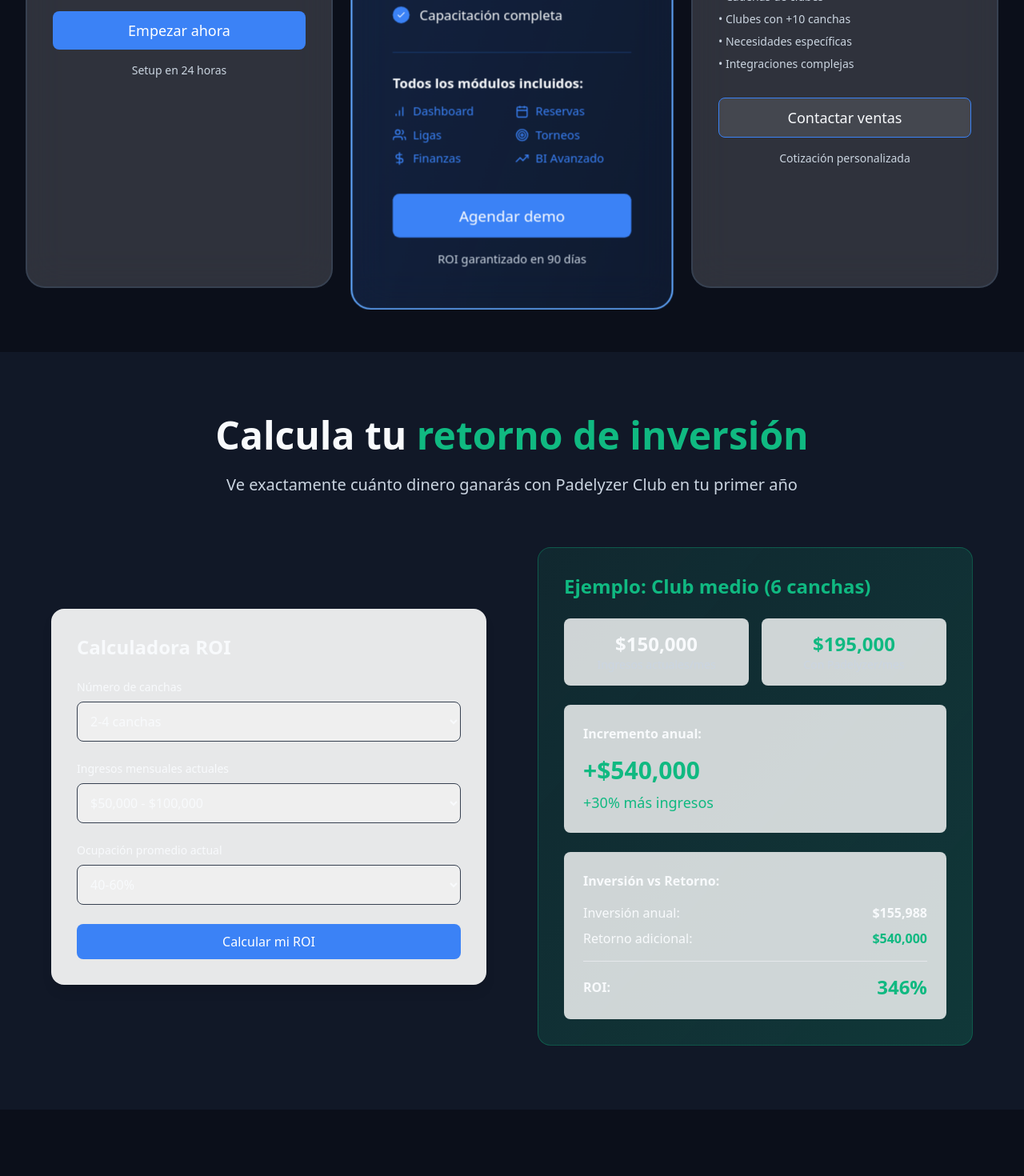
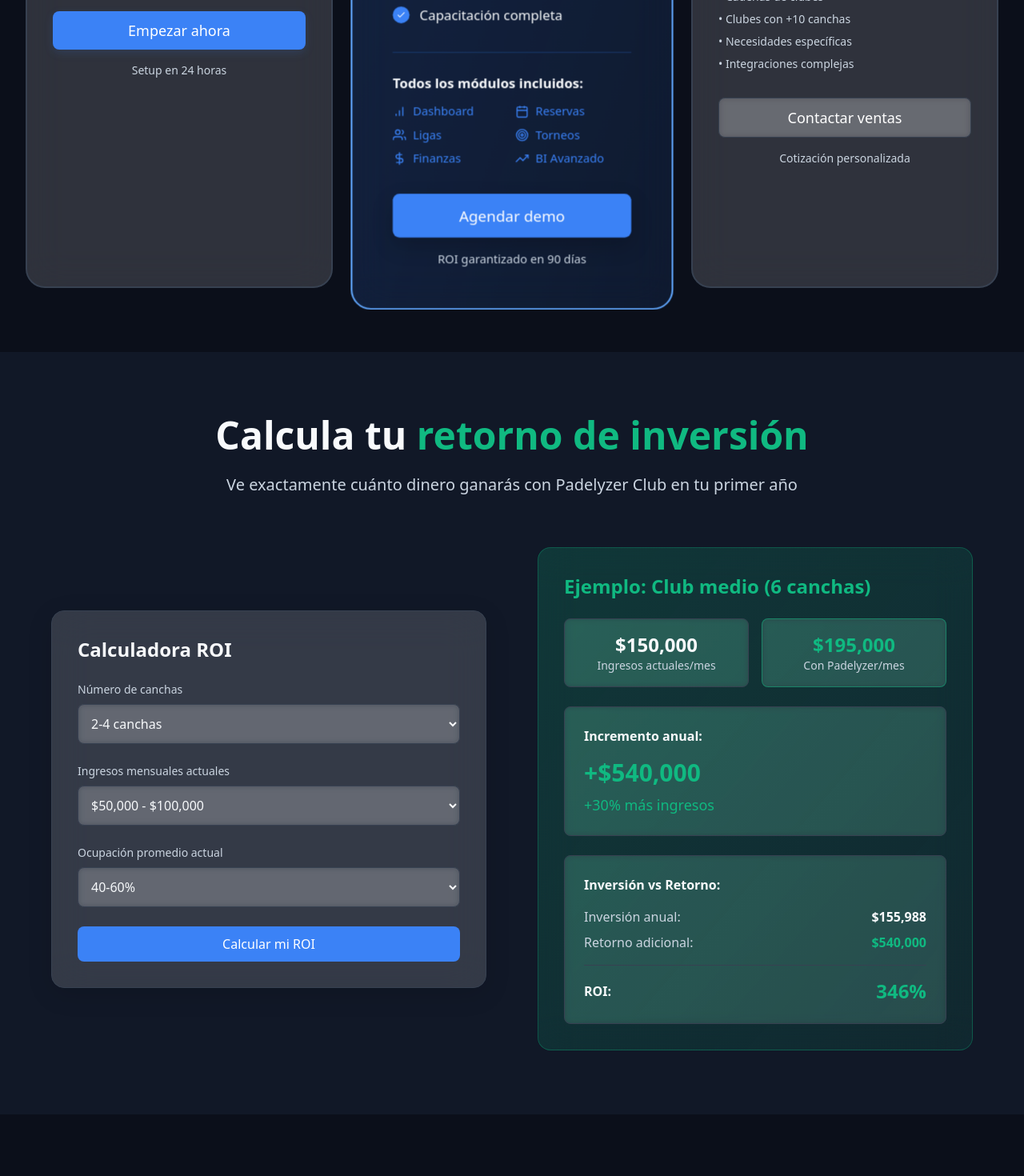
Before and after one commit to sjamesmx/web, a Next.js app in the folder apps/web-club/: page /precios in a window 1280 px wide. Shown: the part 1300-2770 px from the top of the page at 80% size. Built offline with nearby package versions, Linux system fonts and the light colour scheme; a web font is replaced by a local one.

Commit message:
fix: improve button visibility and ROI calculator styling - dark theme consistency

```diff
--- a/apps/web-club/app/precios/page.tsx
+++ b/apps/web-club/app/precios/page.tsx
@@ -150,7 +150,7 @@
                 </div>
               </div>
 
-              <ClubButton className="w-full text-lg mb-4 shadow-glow hover:shadow-glow-lg">
+              <ClubButton className="w-full text-lg mb-4 shadow-subtle hover:shadow-professional text-white">
                 Empezar ahora
               </ClubButton>
               <p className="text-center text-club-text-secondary text-sm">
@@ -223,7 +223,7 @@
                 </div>
               </div>
 
-              <ClubButton size="lg" className="w-full text-lg mb-4 bg-club-accent hover:bg-club-accent-hover shadow-glow-lg hover:shadow-glow animate-pulse-glow">
+              <ClubButton size="lg" className="w-full text-lg mb-4 bg-club-accent hover:bg-club-accent-hover shadow-professional hover:shadow-glass text-white">
                 Agendar demo
               </ClubButton>
               <p className="text-center text-club-text-secondary text-sm">
@@ -277,7 +277,7 @@
                 </div>
               </div>
 
-              <ClubButton variant="secondary" className="w-full text-lg mb-4 bg-club-glass-light border-club-border-glow hover:shadow-glow">
+              <ClubButton variant="secondary" className="w-full text-lg mb-4 bg-club-glass-light border-club-border hover:shadow-subtle text-white">
                 Contactar ventas
               </ClubButton>
               <p className="text-center text-club-text-secondary text-sm">
@@ -301,15 +301,15 @@
           </div>
 
           <div className="grid lg:grid-cols-2 gap-16 items-center max-w-6xl mx-auto">
-            <div className="bg-white/90 backdrop-blur-sm rounded-2xl p-8 shadow-lg">
+            <div className="bg-club-glass-medium backdrop-blur-xl rounded-2xl p-8 shadow-glass border border-club-border">
               <h3 className="text-2xl font-bold mb-6 text-club-text-primary">Calculadora ROI</h3>
 
               <div className="space-y-6">
                 <div>
-                  <label className="block text-sm font-medium text-club-text-primary mb-2">
+                  <label className="block text-sm font-medium text-club-text-secondary mb-2">
                     Número de canchas
                   </label>
-                  <select className="w-full p-3 border border-club-border rounded-lg focus:ring-2 focus:ring-club-accent focus:border-transparent">
+                  <select className="w-full p-3 bg-club-glass-light backdrop-blur-sm border border-club-border rounded-lg focus:ring-2 focus:ring-club-accent focus:border-transparent text-club-text-primary">
                     <option>2-4 canchas</option>
                     <option>5-8 canchas</option>
                     <option>9+ canchas</option>
@@ -317,10 +317,10 @@
                 </div>
 
                 <div>
-                  <label className="block text-sm font-medium text-club-text-primary mb-2">
+                  <label className="block text-sm font-medium text-club-text-secondary mb-2">
                     Ingresos mensuales actuales
                   </label>
-                  <select className="w-full p-3 border border-club-border rounded-lg focus:ring-2 focus:ring-club-accent focus:border-transparent">
+                  <select className="w-full p-3 bg-club-glass-light backdrop-blur-sm border border-club-border rounded-lg focus:ring-2 focus:ring-club-accent focus:border-transparent text-club-text-primary">
                     <option>$50,000 - $100,000</option>
                     <option>$100,000 - $200,000</option>
                     <option>$200,000 - $500,000</option>
@@ -329,57 +329,57 @@
                 </div>
 
                 <div>
-                  <label className="block text-sm font-medium text-club-text-primary mb-2">
+                  <label className="block text-sm font-medium text-club-text-secondary mb-2">
                     Ocupación promedio actual
                   </label>
-                  <select className="w-full p-3 border border-club-border rounded-lg focus:ring-2 focus:ring-club-accent focus:border-transparent">
+                  <select className="w-full p-3 bg-club-glass-light backdrop-blur-sm border border-club-border rounded-lg focus:ring-2 focus:ring-club-accent focus:border-transparent text-club-text-primary">
                     <option>40-60%</option>
                     <option>60-80%</option>
                     <option>80%+</option>
                   </select>
                 </div>
 
-                <ClubButton className="w-full">
+                <ClubButton className="w-full text-white">
                   Calcular mi ROI
                 </ClubButton>
               </div>
             </div>
 
             <div>
-              <div className="bg-gradient-to-br from-club-success/10 to-club-success/20 rounded-2xl p-8 border border-club-success/30">
+              <div className="bg-gradient-to-br from-club-success/20 to-club-success/10 backdrop-blur-xl rounded-2xl p-8 border border-club-success/30">
                 <h4 className="text-2xl font-bold text-club-success mb-6">Ejemplo: Club medio (6 canchas)</h4>
 
                 <div className="space-y-6">
                   <div className="grid grid-cols-2 gap-4">
-                    <div className="bg-white/80 rounded-lg p-4 text-center">
+                    <div className="bg-club-glass-light backdrop-blur-sm rounded-lg p-4 text-center border border-club-border">
                       <div className="text-2xl font-bold text-club-text-primary">$150,000</div>
                       <div className="text-sm text-club-text-secondary">Ingresos actuales/mes</div>
                     </div>
-                    <div className="bg-white/80 rounded-lg p-4 text-center">
+                    <div className="bg-club-glass-light backdrop-blur-sm rounded-lg p-4 text-center border border-club-success/50">
                       <div className="text-2xl font-bold text-club-success">$195,000</div>
                       <div className="text-sm text-club-text-secondary">Con Padelyzer/mes</div>
                     </div>
                   </div>
 
-                  <div className="bg-white/80 rounded-lg p-6">
+                  <div className="bg-club-glass-light backdrop-blur-sm rounded-lg p-6 border border-club-border">
                     <h5 className="font-bold text-club-text-primary mb-4">Incremento anual:</h5>
                     <div className="text-3xl font-bold text-club-success mb-2">+$540,000</div>
                     <div className="text-lg text-club-success">+30% más ingresos</div>
                   </div>
 
-                  <div className="bg-white/80 rounded-lg p-6">
+                  <div className="bg-club-glass-light backdrop-blur-sm rounded-lg p-6 border border-club-border">
                     <h5 className="font-bold text-club-text-primary mb-4">Inversión vs Retorno:</h5>
                     <div className="flex justify-between items-center mb-2">
-                      <span>Inversión anual:</span>
-                      <span className="font-bold">$155,988</span>
+                      <span className="text-club-text-secondary">Inversión anual:</span>
+                      <span className="font-bold text-club-text-primary">$155,988</span>
                     </div>
                     <div className="flex justify-between items-center mb-4">
-                      <span>Retorno adicional:</span>
+                      <span className="text-club-text-secondary">Retorno adicional:</span>
                       <span className="font-bold text-club-success">$540,000</span>
                     </div>
-                    <div className="border-t pt-4">
+                    <div className="border-t border-club-border pt-4">
                       <div className="flex justify-between items-center">
-                        <span className="font-bold">ROI:</span>
+                        <span className="font-bold text-club-text-primary">ROI:</span>
                         <span className="text-2xl font-bold text-club-success">346%</span>
                       </div>
                     </div>
--- /dev/null
+++ b/apps/web-club/components/Navigation.tsx
@@ -0,0 +1,59 @@
+'use client';
+
+import { Logo } from './ui/Logo';
+import { ClubButton } from './ui/ClubButton';
+import MobileMenu from './MobileMenu';
+import Link from 'next/link';
+import { usePathname } from 'next/navigation';
+
+export default function Navigation() {
+  const pathname = usePathname();
+
+  const navItems = [
+    { href: '/', label: 'Inicio' },
+    { href: '/soluciones', label: 'Soluciones' },
+    { href: '/precios', label: 'Precios' },
+    { href: '/vs-playtomic', label: 'vs Playtomic' },
+    { href: '/recursos', label: 'Recursos' },
+  ];
+
+  return (
+    <nav className="fixed top-0 left-0 right-0 z-50 bg-club-bg-primary/90 backdrop-blur-md border-b border-club-border">
+      <div className="container">
+        <div className="flex items-center justify-between h-16">
+          <Link href="/">
+            <Logo variant="club" />
+          </Link>
+
+          <div className="hidden md:flex items-center gap-8">
+            {navItems.map((item) => (
+              <Link
+                key={item.href}
+                href={item.href}
+                className={`transition-colors ${
+                  pathname === item.href
+                    ? 'text-club-accent font-medium'
+                    : 'text-club-text-secondary hover:text-club-accent'
+                }`}
+              >
+                {item.label}
+              </Link>
+            ))}
+          </div>
+
+          <div className="flex items-center gap-4">
+            <ClubButton variant="ghost" size="sm" className="hidden md:block">
+              Iniciar Sesión
+            </ClubButton>
+            <Link href="/demo">
+              <ClubButton size="sm" className="hidden md:block">
+                Agenda Demo
+              </ClubButton>
+            </Link>
+            <MobileMenu />
+          </div>
+        </div>
+      </div>
+    </nav>
+  );
+}
--- a/apps/web-club/components/ui/ClubButton.tsx
+++ b/apps/web-club/components/ui/ClubButton.tsx
@@ -20,9 +20,9 @@
 
           // Variants
           {
-            'bg-club-accent text-white hover:bg-club-accent/90 focus-visible:ring-club-accent': variant === 'primary',
-            'bg-club-bg-secondary text-club-text-primary border border-club-border hover:bg-club-bg-primary focus-visible:ring-club-accent': variant === 'secondary',
-            'text-club-text-secondary hover:text-club-text-primary hover:bg-club-bg-secondary focus-visible:ring-club-accent': variant === 'ghost',
+            'bg-club-accent text-white hover:bg-club-accent-hover focus-visible:ring-club-accent': variant === 'primary',
+            'bg-club-glass-medium backdrop-blur-sm text-white border border-club-border hover:bg-club-glass-light hover:border-club-accent focus-visible:ring-club-accent': variant === 'secondary',
+            'text-club-text-secondary hover:text-club-text-primary hover:bg-club-glass-light focus-visible:ring-club-accent': variant === 'ghost',
           },
 
           // Sizes
```
